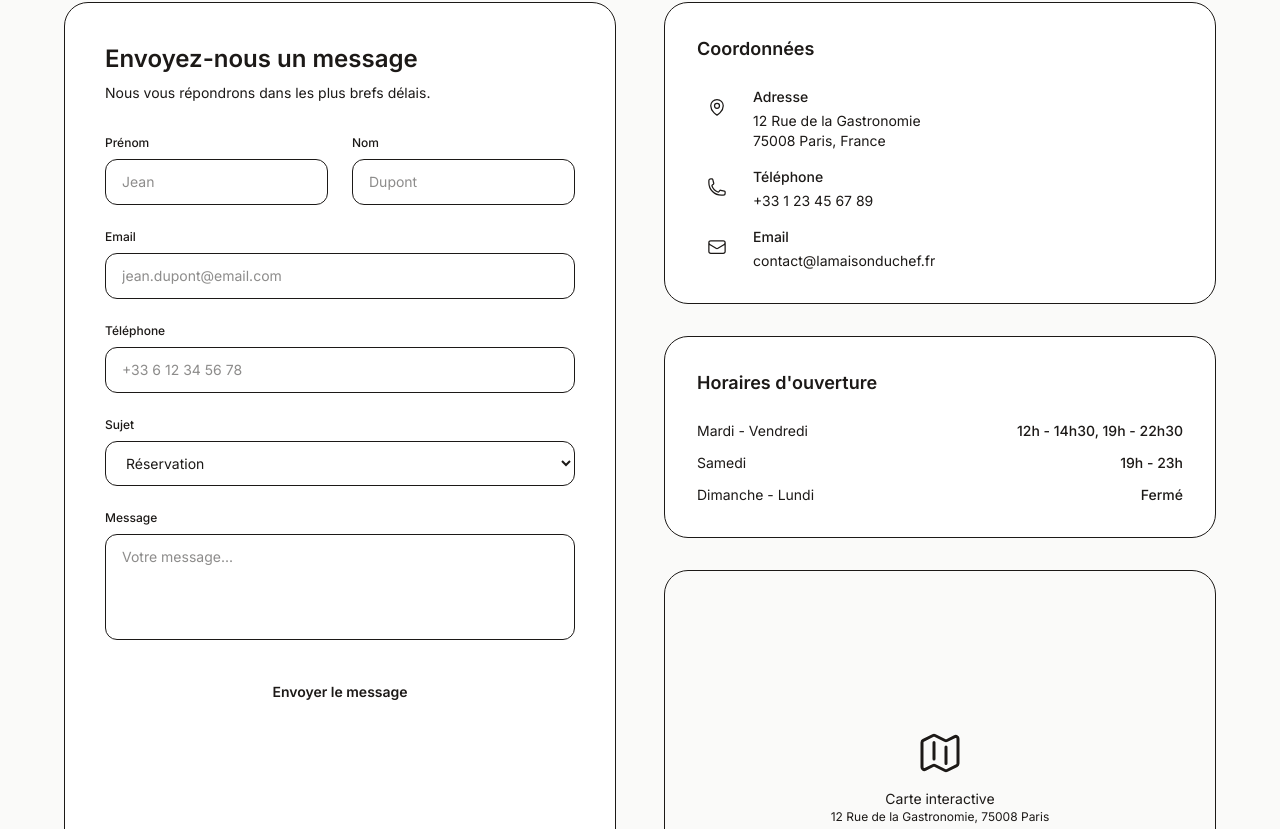
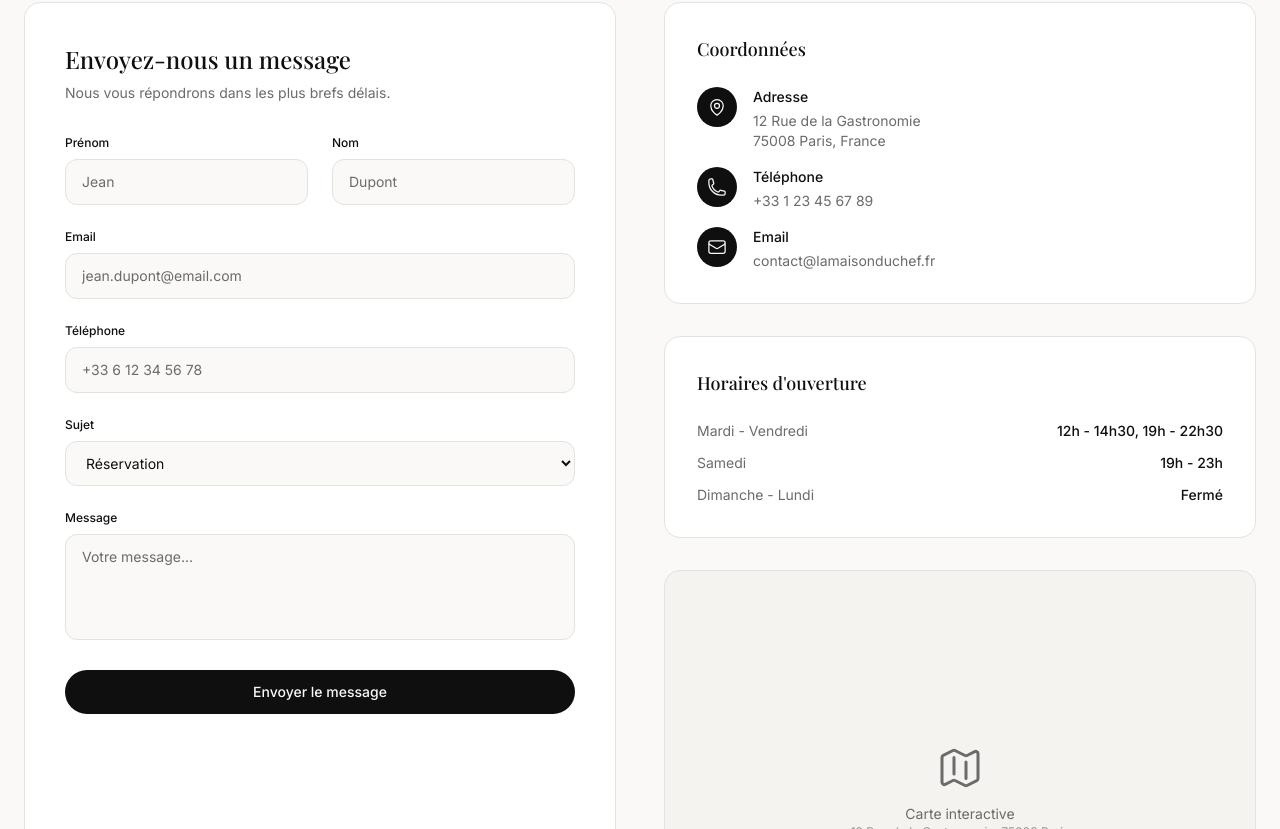
Before and after one commit to gabthib055-png/lamaisonduchef, a Next.js app: page /contact in a window 1280 px wide. Shown: the part 691-1520 px from the top of the page. Built offline with nearby package versions, Linux system fonts and the light colour scheme; no server answers; a web font is replaced by a local one.

Commit message:
refactor: overhaul site design with Tailwind CSS
Update all components to use Tailwind design tokens for modern look.

```diff
--- a/app/(public)/contact/page.tsx
+++ b/app/(public)/contact/page.tsx
@@ -8,10 +8,10 @@ export const metadata: Metadata = {
 
 export default function ContactPage() {
   return (
-    <div className="bg-pearl-50">
+    <div className="bg-background">
       {/* Hero */}
       <section className="px-6 pt-8">
-        <div className="mx-auto max-w-6xl">
+        <div className="mx-auto max-w-7xl">
           <HeroSection
             eyebrow="Contact"
             title="Réservez votre table ou contactez-nous"
@@ -23,97 +23,97 @@ export default function ContactPage() {
 
       {/* Contact Content */}
       <section className="px-6 py-16 md:py-24">
-        <div className="mx-auto max-w-6xl">
+        <div className="mx-auto max-w-7xl">
           <div className="grid gap-12 lg:grid-cols-2">
             {/* Contact Form */}
-            <div className="rounded-3xl border border-ink-700/10 bg-white p-8 shadow-card md:p-10">
-              <h2 className="text-serifs text-xl font-semibold text-ink-900 md:text-2xl">
+            <div className="rounded-2xl border border-border bg-card p-8 md:p-10">
+              <h2 className="font-serif text-xl font-medium text-foreground md:text-2xl">
                 Envoyez-nous un message
               </h2>
-              <p className="mt-2 text-sm text-ink-600">
+              <p className="mt-2 text-sm text-muted-foreground">
                 Nous vous répondrons dans les plus brefs délais.
               </p>
               <form className="mt-8 space-y-6">
                 <div className="grid gap-6 md:grid-cols-2">
                   <div>
-                    <label htmlFor="firstName" className="mb-2 block text-xs font-medium text-ink-700">
+                    <label htmlFor="firstName" className="mb-2 block text-xs font-medium text-foreground">
                       Prénom
                     </label>
                     <input
                       type="text"
                       id="firstName"
                       name="firstName"
-                      className="w-full rounded-xl border border-ink-700/10 px-4 py-3 text-sm text-ink-900 placeholder:text-ink-400 focus:border-ink-700/30 focus:outline-none"
+                      className="w-full rounded-xl border border-border bg-background px-4 py-3 text-sm text-foreground placeholder:text-muted-foreground focus:border-foreground focus:outline-none"
                       placeholder="Jean"
                     />
                   </div>
                   <div>
-                    <label htmlFor="lastName" className="mb-2 block text-xs font-medium text-ink-700">
+                    <label htmlFor="lastName" className="mb-2 block text-xs font-medium text-foreground">
                       Nom
                     </label>
                     <input
                       type="text"
                       id="lastName"
                       name="lastName"
-                      className="w-full rounded-xl border border-ink-700/10 px-4 py-3 text-sm text-ink-900 placeholder:text-ink-400 focus:border-ink-700/30 focus:outline-none"
+                      className="w-full rounded-xl border border-border bg-background px-4 py-3 text-sm text-foreground placeholder:text-muted-foreground focus:border-foreground focus:outline-none"
                       placeholder="Dupont"
                     />
                   </div>
                 </div>
                 <div>
-                  <label htmlFor="email" className="mb-2 block text-xs font-medium text-ink-700">
+                  <label htmlFor="email" className="mb-2 block text-xs font-medium text-foreground">
                     Email
                   </label>
                   <input
                     type="email"
                     id="email"
                     name="email"
-                    className="w-full rounded-xl border border-ink-700/10 px-4 py-3 text-sm text-ink-900 placeholder:text-ink-400 focus:border-ink-700/30 focus:outline-none"
+                    className="w-full rounded-xl border border-border bg-background px-4 py-3 text-sm text-foreground placeholder:text-muted-foreground focus:border-foreground focus:outline-none"
                     placeholder="jean.dupont@email.com"
                   />
                 </div>
                 <div>
-                  <label htmlFor="phone" className="mb-2 block text-xs font-medium text-ink-700">
+                  <label htmlFor="phone" className="mb-2 block text-xs font-medium text-foreground">
                     Téléphone
                   </label>
                   <input
                     type="tel"
                     id="phone"
                     name="phone"
-                    className="w-full rounded-xl border border-ink-700/10 px-4 py-3 text-sm text-ink-900 placeholder:text-ink-400 focus:border-ink-700/30 focus:outline-none"
+                    className="w-full rounded-xl border border-border bg-background px-4 py-3 text-sm text-foreground placeholder:text-muted-foreground focus:border-foreground focus:outline-none"
                     placeholder="+33 6 12 34 56 78"
                   />
                 </div>
                 <div>
-                  <label htmlFor="subject" className="mb-2 block text-xs font-medium text-ink-700">
+                  <label htmlFor="subject" className="mb-2 block text-xs font-medium text-foreground">
                     Sujet
                   </label>
                   <select
                     id="subject"
                     name="subject"
-                    className="w-full rounded-xl border border-ink-700/10 px-4 py-3 text-sm text-ink-900 focus:border-ink-700/30 focus:outline-none"
+                    className="w-full rounded-xl border border-border bg-background px-4 py-3 text-sm text-foreground focus:border-foreground focus:outline-none"
                   >
                     <option value="reservation">Réservation</option>
                     <option value="event">Événement privé</option>
-                    <option value="information">Demande d'information</option>
+                    <option value="information">{"Demande d'information"}</option>
                     <option value="other">Autre</option>
                   </select>
                 </div>
                 <div>
-                  <label htmlFor="message" className="mb-2 block text-xs font-medium text-ink-700">
+                  <label htmlFor="message" className="mb-2 block text-xs font-medium text-foreground">
                     Message
                   </label>
                   <textarea
                     id="message"
                     name="message"
                     rows={4}
-                    className="w-full resize-none rounded-xl border border-ink-700/10 px-4 py-3 text-sm text-ink-900 placeholder:text-ink-400 focus:border-ink-700/30 focus:outline-none"
+                    className="w-full resize-none rounded-xl border border-border bg-background px-4 py-3 text-sm text-foreground placeholder:text-muted-foreground focus:border-foreground focus:outline-none"
                     placeholder="Votre message..."
                   />
                 </div>
                 <button
                   type="submit"
-                  className="w-full rounded-full bg-ink-900 px-6 py-3 text-sm font-semibold text-pearl-50 transition duration-160 hover:bg-ink-800"
+                  className="w-full rounded-full bg-foreground px-6 py-3 text-sm font-medium text-background transition-all duration-300 hover:bg-foreground/90"
                 >
                   Envoyer le message
                 </button>
@@ -123,46 +123,46 @@ export default function ContactPage() {
             {/* Contact Info */}
             <div className="space-y-8">
               {/* Info Cards */}
-              <div className="rounded-3xl border border-ink-700/10 bg-white p-8 shadow-card">
-                <h3 className="text-serifs text-lg font-semibold text-ink-900">Coordonnées</h3>
+              <div className="rounded-2xl border border-border bg-card p-8">
+                <h3 className="font-serif text-lg font-medium text-foreground">Coordonnées</h3>
                 <div className="mt-6 space-y-4">
                   <div className="flex items-start gap-4">
-                    <div className="flex h-10 w-10 shrink-0 items-center justify-center rounded-full bg-ink-900 text-pearl-50">
+                    <div className="flex h-10 w-10 shrink-0 items-center justify-center rounded-full bg-foreground text-background">
                       <svg className="h-5 w-5" fill="none" viewBox="0 0 24 24" stroke="currentColor">
                         <path strokeLinecap="round" strokeLinejoin="round" strokeWidth={1.5} d="M15 10.5a3 3 0 11-6 0 3 3 0 016 0z" />
                         <path strokeLinecap="round" strokeLinejoin="round" strokeWidth={1.5} d="M19.5 10.5c0 7.142-7.5 11.25-7.5 11.25S4.5 17.642 4.5 10.5a7.5 7.5 0 1115 0z" />
                       </svg>
                     </div>
                     <div>
-                      <p className="text-sm font-medium text-ink-900">Adresse</p>
-                      <p className="mt-1 text-sm text-ink-600">
+                      <p className="text-sm font-medium text-foreground">Adresse</p>
+                      <p className="mt-1 text-sm text-muted-foreground">
                         12 Rue de la Gastronomie<br />
                         75008 Paris, France
                       </p>
                     </div>
                   </div>
                   <div className="flex items-start gap-4">
-                    <div className="flex h-10 w-10 shrink-0 items-center justify-center rounded-full bg-ink-900 text-pearl-50">
+                    <div className="flex h-10 w-10 shrink-0 items-center justify-center rounded-full bg-foreground text-background">
                       <svg className="h-5 w-5" fill="none" viewBox="0 0 24 24" stroke="currentColor">
                         <path strokeLinecap="round" strokeLinejoin="round" strokeWidth={1.5} d="M2.25 6.75c0 8.284 6.716 15 15 15h2.25a2.25 2.25 0 002.25-2.25v-1.372c0-.516-.351-.966-.852-1.091l-4.423-1.106c-.44-.11-.902.055-1.173.417l-.97 1.293c-.282.376-.769.542-1.21.38a12.035 12.035 0 01-7.143-7.143c-.162-.441.004-.928.38-1.21l1.293-.97c.363-.271.527-.734.417-1.173L6.963 3.102a1.125 1.125 0 00-1.091-.852H4.5A2.25 2.25 0 002.25 4.5v2.25z" />
                       </svg>
                     </div>
                     <div>
-                      <p className="text-sm font-medium text-ink-900">Téléphone</p>
-                      <a href="tel:+33123456789" className="mt-1 block text-sm text-ink-600 hover:text-ink-900">
+                      <p className="text-sm font-medium text-foreground">Téléphone</p>
+                      <a href="tel:+33123456789" className="mt-1 block text-sm text-muted-foreground transition-colors duration-300 hover:text-foreground">
                         +33 1 23 45 67 89
                       </a>
                     </div>
                   </div>
                   <div className="flex items-start gap-4">
-                    <div className="flex h-10 w-10 shrink-0 items-center justify-center rounded-full bg-ink-900 text-pearl-50">
+                    <div className="flex h-10 w-10 shrink-0 items-center justify-center rounded-full bg-foreground text-background">
                       <svg className="h-5 w-5" fill="none" viewBox="0 0 24 24" stroke="currentColor">
                         <path strokeLinecap="round" strokeLinejoin="round" strokeWidth={1.5} d="M21.75 6.75v10.5a2.25 2.25 0 01-2.25 2.25h-15a2.25 2.25 0 01-2.25-2.25V6.75m19.5 0A2.25 2.25 0 0019.5 4.5h-15a2.25 2.25 0 00-2.25 2.25m19.5 0v.243a2.25 2.25 0 01-1.07 1.916l-7.5 4.615a2.25 2.25 0 01-2.36 0L3.32 8.91a2.25 2.25 0 01-1.07-1.916V6.75" />
                       </svg>
                     </div>
                     <div>
-                      <p className="text-sm font-medium text-ink-900">Email</p>
-                      <a href="mailto:contact@lamaisonduchef.fr" className="mt-1 block text-sm text-ink-600 hover:text-ink-900">
+                      <p className="text-sm font-medium text-foreground">Email</p>
+                      <a href="mailto:contact@lamaisonduchef.fr" className="mt-1 block text-sm text-muted-foreground transition-colors duration-300 hover:text-foreground">
                         contact@lamaisonduchef.fr
                       </a>
                     </div>
@@ -171,33 +171,33 @@ export default function ContactPage() {
               </div>
 
               {/* Hours */}
-              <div className="rounded-3xl border border-ink-700/10 bg-white p-8 shadow-card">
-                <h3 className="text-serifs text-lg font-semibold text-ink-900">Horaires d'ouverture</h3>
+              <div className="rounded-2xl border border-border bg-card p-8">
+                <h3 className="font-serif text-lg font-medium text-foreground">{"Horaires d'ouverture"}</h3>
                 <div className="mt-6 space-y-3">
                   <div className="flex items-center justify-between text-sm">
-                    <span className="text-ink-600">Mardi - Vendredi</span>
-                    <span className="font-medium text-ink-900">12h - 14h30, 19h - 22h30</span>
+                    <span className="text-muted-foreground">Mardi - Vendredi</span>
+                    <span className="font-medium text-foreground">12h - 14h30, 19h - 22h30</span>
                   </div>
                   <div className="flex items-center justify-between text-sm">
-                    <span className="text-ink-600">Samedi</span>
-                    <span className="font-medium text-ink-900">19h - 23h</span>
+                    <span className="text-muted-foreground">Samedi</span>
+                    <span className="font-medium text-foreground">19h - 23h</span>
                   </div>
                   <div className="flex items-center justify-between text-sm">
-                    <span className="text-ink-600">Dimanche - Lundi</span>
-                    <span className="font-medium text-ink-900">Fermé</span>
+                    <span className="text-muted-foreground">Dimanche - Lundi</span>
+                    <span className="font-medium text-foreground">Fermé</span>
                   </div>
                 </div>
               </div>
 
               {/* Map placeholder */}
-              <div className="aspect-[4/3] overflow-hidden rounded-3xl border border-ink-700/10 bg-pearl-100">
+              <div className="aspect-[4/3] overflow-hidden rounded-2xl border border-border bg-secondary">
                 <div className="flex h-full w-full items-center justify-center">
                   <div className="text-center">
-                    <svg className="mx-auto h-12 w-12 text-ink-400" fill="none" viewBox="0 0 24 24" stroke="currentColor">
+                    <svg className="mx-auto h-12 w-12 text-muted-foreground" fill="none" viewBox="0 0 24 24" stroke="currentColor">
                       <path strokeLinecap="round" strokeLinejoin="round" strokeWidth={1.5} d="M9 6.75V15m6-6v8.25m.503 3.498l4.875-2.437c.381-.19.622-.58.622-1.006V4.82c0-.836-.88-1.38-1.628-1.006l-3.869 1.934c-.317.159-.69.159-1.006 0L9.503 3.252a1.125 1.125 0 00-1.006 0L3.622 5.689C3.24 5.88 3 6.27 3 6.695V19.18c0 .836.88 1.38 1.628 1.006l3.869-1.934c.317-.159.69-.159 1.006 0l4.994 2.497c.317.158.69.158 1.006 0z" />
                     </svg>
-                    <p className="mt-3 text-sm text-ink-500">Carte interactive</p>
-                    <p className="text-xs text-ink-400">12 Rue de la Gastronomie, 75008 Paris</p>
+                    <p className="mt-3 text-sm text-muted-foreground">Carte interactive</p>
+                    <p className="text-xs text-muted-foreground/70">12 Rue de la Gastronomie, 75008 Paris</p>
                   </div>
                 </div>
               </div>
--- a/app/layout.tsx
+++ b/app/layout.tsx
@@ -41,7 +41,7 @@ export default function RootLayout({
 }) {
   return (
     <html lang="fr" className={`${inter.variable} ${playfair.variable}`}>
-      <body className="min-h-screen bg-stone-50 font-sans text-stone-900 antialiased">
+      <body className="min-h-screen bg-background font-sans text-foreground antialiased">
         {children}
       </body>
     </html>
```
Also changed, not shown: app/(public)/menu/page.tsx (+17 -17 lines), app/(public)/page.tsx (+36 -59 lines), app/(public)/restaurant/page.tsx (+13 -13 lines), components/DishCard.tsx (+16 -12 lines), components/sections/FeatureGrid.tsx (+6 -6 lines), components/sections/HeroSection.tsx (+6 -6 lines), components/sections/ImageSection.tsx (+6 -6 lines).
